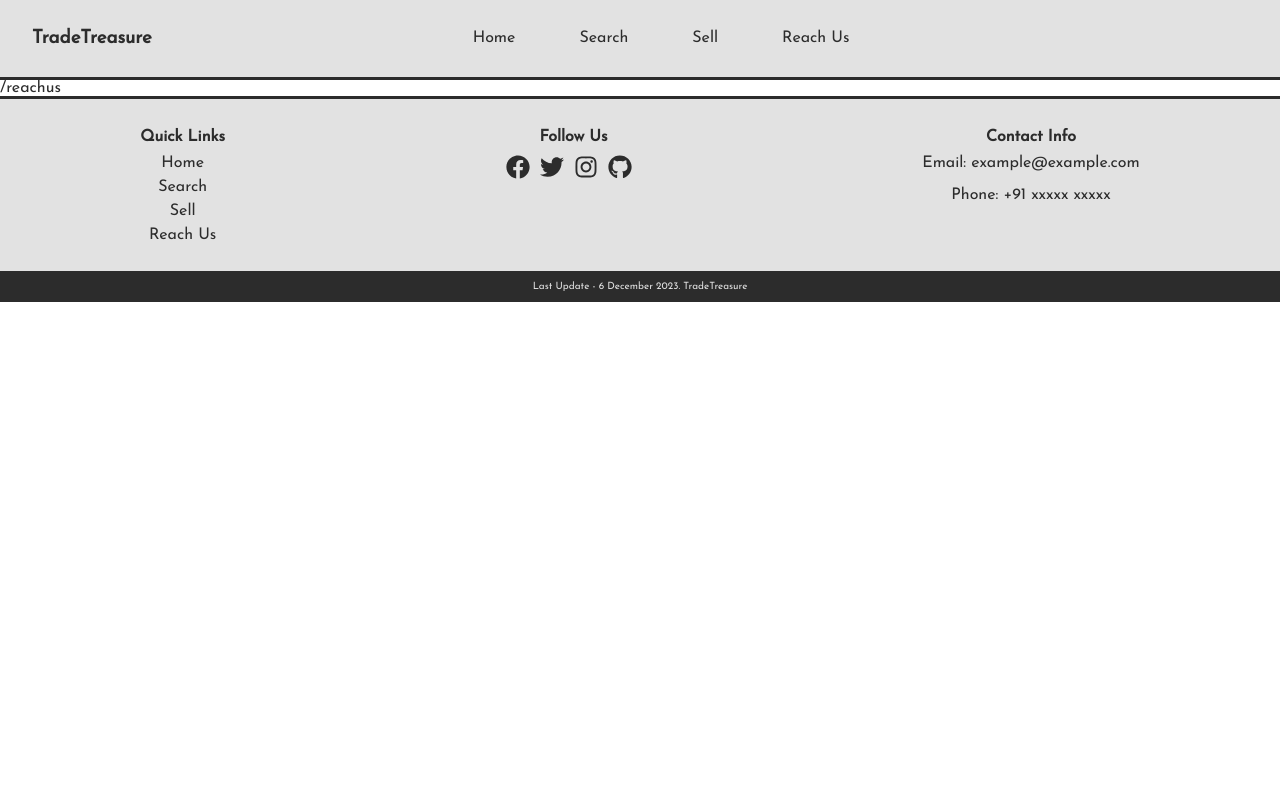
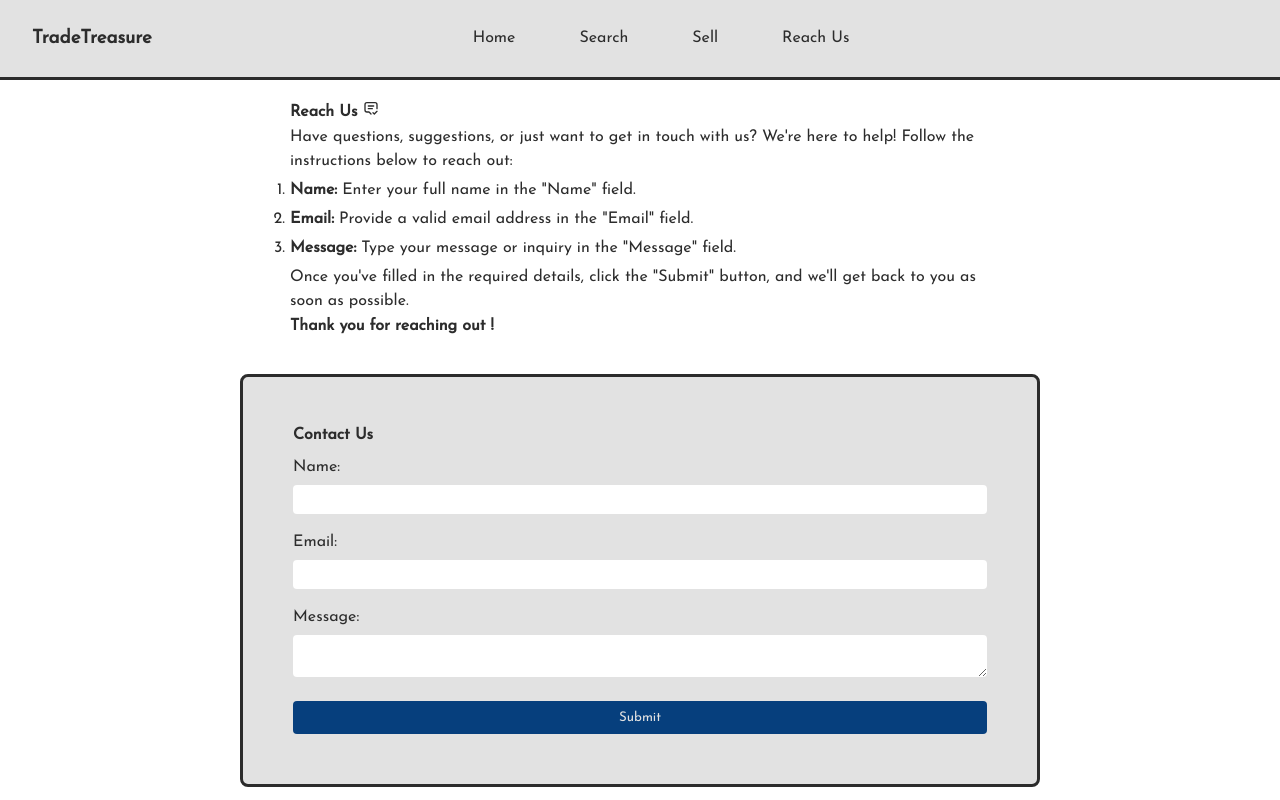
Before and after one commit to chauhansumitdev/TradeTreasure, a React (Create React App) app: page /reach-us in a window 1280 px wide. Shown: the top 800 px of the page. Built offline with nearby package versions, Linux system fonts and the light colour scheme; the HTML template or start-up script is replaced by a standard one.

Commit message:
ReachUs ✅

```diff
--- a/src/components/Footer.js
+++ b/src/components/Footer.js
@@ -3,7 +3,7 @@ import './Footer.css';
 import { FaFacebook, FaTwitter, FaInstagram, FaGithub } from 'react-icons/fa';
 
 const Footer = () => {
-    const date = '6 December 2023';
+    const date = '5 December 2023';
 
   return (
     <footer className="footer">
--- /dev/null
+++ b/src/components/ReachUs.css
@@ -0,0 +1,66 @@
+.description{
+  display: flex;
+  flex-direction: column;
+  align-items: center;
+  justify-content: center;
+  padding: 20px 50px;
+  margin: 0 auto;
+  max-width: 800px;
+}
+
+.paras{
+  margin: 5px 0;
+  line-height: 1.5em;
+}
+.contact-container {
+  max-width: 800px;
+  margin: 20px auto;
+  padding: 50px;
+  border: 3px solid rgb(44, 44, 44);
+  background-color: rgb(226, 226, 226);
+  border-radius: 8px;
+}
+
+.contact-form {
+  display: flex;
+  flex-direction: column;
+}
+
+label {
+  margin-bottom: 8px;
+}
+
+input,
+textarea {
+  margin-top:10px ;
+  padding: 8px;
+  margin-bottom: 12px;
+  border:none;
+  border-radius: 4px;
+  width: 100%;
+}
+
+button {
+  padding: 10px;
+  background-color: #063f7d;
+  color: rgb(226, 226, 226);
+  border: none;
+  border-radius: 4px;
+  cursor: pointer;
+}
+
+button:hover {
+  background-color: #0056b3;
+}
+
+@media (max-width: 1024px) {
+  .contact-container {
+    padding: 20px;
+    width: 350px;
+  }
+
+  input,
+  textarea {
+    width: 100%;
+  }
+}
--- a/src/components/ReachUs.js
+++ b/src/components/ReachUs.js
@@ -1,12 +1,94 @@
-const Reachus = () => {
+import './ReachUs.css';
+import React, { useState } from 'react';
+import { TbMessage2Check } from "react-icons/tb";
+const ReachUs = () => {
+  const [formData, setFormData] = useState({
+    name: '',
+    email: '',
+    message: '',
+  });
+
+  const handleChange = (e) => {
+    const { name, value } = e.target;
+    setFormData({
+      ...formData,
+      [name]: value,
+    });
+  };
+
+  const handleSubmit = (e) => {
+    e.preventDefault();
+    // db.connect <<-pending err
+    console.log('Form submitted:', formData);
+  };
+
   return (
     <div>
       <div className="buffer"></div>
+      <div className="description">
       <div>
-                /reachus
+      <h4>Reach Us <TbMessage2Check /></h4>
+      <p className='paras'>
+        Have questions, suggestions, or just want to get in touch with us? We're here to help! Follow the instructions below to reach out:
+      </p>
+      <ol>
+        <li className='paras'>
+          <strong>Name:</strong> Enter your full name in the "Name" field.
+        </li>
+        <li className='paras'>
+          <strong>Email:</strong> Provide a valid email address in the "Email" field.
+        </li>
+        <li className='paras'>
+          <strong>Message:</strong> Type your message or inquiry in the "Message" field.
+        </li>
+      </ol>
+      <p className='paras'>
+        Once you've filled in the required details, click the "Submit" button, and we'll get back to you as soon as possible.
+      </p>
+      <p>
+        <strong>Thank you for reaching out !</strong>
+      </p>
     </div>
       </div>
+      <div className="contact-container">
+        <h4>Contact Us</h4>
+        <br />
+        <form className="contact-form" onSubmit={handleSubmit}>
+          <label>
+            Name:
+            <input
+              type="text"
+              name="name"
+              value={formData.name}
+              onChange={handleChange}
+              required
+            />
+          </label>
+          <label>
+            Email:
+            <input
+              type="email"
+              name="email"
+              value={formData.email}
+              onChange={handleChange}
+              required
+            />
+          </label>
+          <label>
+            Message:
+            <textarea
+              name="message"
+              value={formData.message}
+              onChange={handleChange}
+              required
+            ></textarea>
+          </label>
+          <button type="submit">Submit</button>
+        </form>
+      </div>
+      <div className="buffer"></div>
+    </div>
   );
-}
+};
 
-export default Reachus;
+export default ReachUs;
```
Lines whose indentation alone changed are shown as unchanged.
